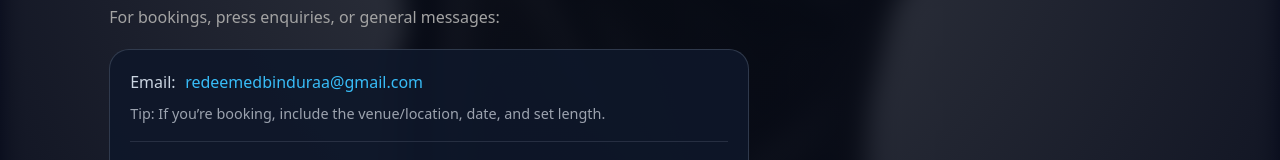
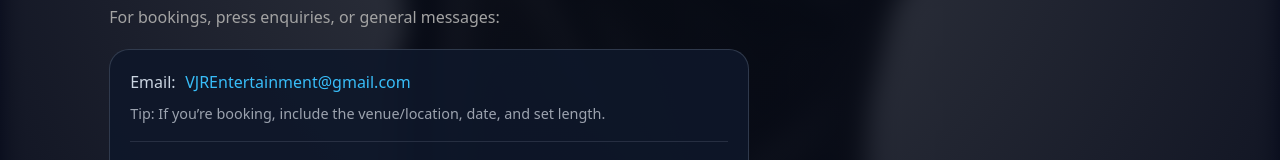
Before and after one commit to rbinduradevelopments/vini-links-site, a React (Vite) app: page /contact in a window 1280 px wide. Shown: the part 145-305 px from the top of the page. Built offline with nearby package versions, Linux system fonts and the light colour scheme.

Commit message:
contact page change

```diff
--- a/src/pages/Contact.jsx
+++ b/src/pages/Contact.jsx
@@ -67,8 +67,8 @@ export default function Contact() {
         <div className="contact-row">
           <span>Email:</span>
           {/* testing email (swap back later) */}
-          <a href="mailto:redeemedbinduraa@gmail.com">
-            redeemedbinduraa@gmail.com
+          <a href="mailto:VJREntertainment@gmail.com">
+            VJREntertainment@gmail.com
           </a>
         </div>
 
```
